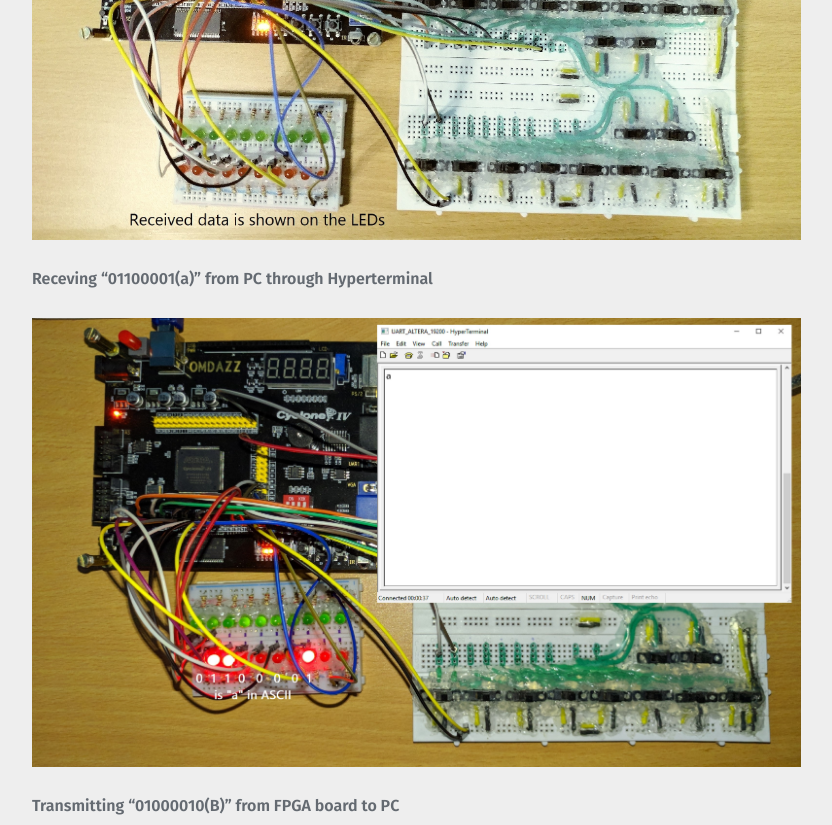
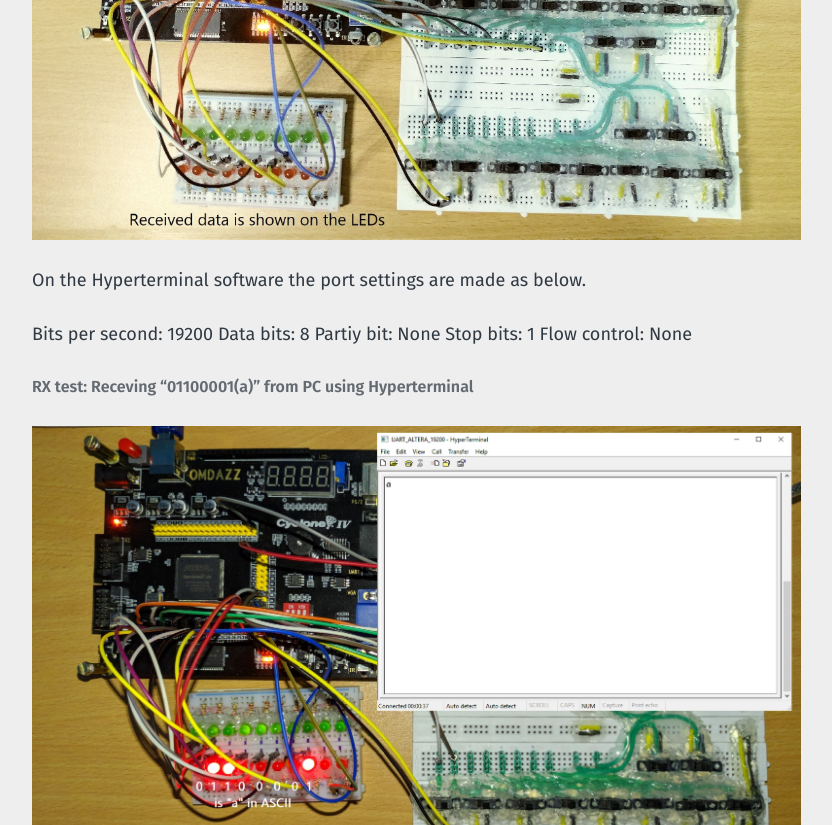
Before and after one commit to siddharth-pro/gitSiddharth.github.io, a Jekyll site: the page built from serialfpga.md, in a window 1280 px wide and 1400 px high, scrolled down 3426 px. Shown: the top 825 px of the window, without its empty margins (40-872 px from the left). Built offline with Jekyll 4.4.1, drawn with Linux system fonts in a browser that asks for light colours; some of the changed text lies outside the part shown; grey boxes are pictures that could not be loaded.

Commit message:
Update serialfpga.md

```diff
--- a/serialfpga.md
+++ b/serialfpga.md
@@ -59,10 +59,18 @@ The transaction window output shows that the first RX trasaction fails which als
 
 ![Hardware setup](/assets/images/hardware_setup.jpg)
 
-##### Receving "01100001(a)" from PC through Hyperterminal
+On the Hyperterminal software the port settings are made as below.
+
+Bits per second: 19200
+Data bits: 8
+Partiy bit: None
+Stop bits: 1
+Flow control: None
+
+##### RX test: Receving "01100001(a)" from PC using Hyperterminal
 
 ![Receive a](/assets/images/receive_a.jpg)
 
-##### Transmitting "01000010(B)" from FPGA board to PC
+##### TX test: Transmitting "01000010(B)" from FPGA board to PC
 
 ![Transmit B](/assets/images/transmit_B.jpg)
```
